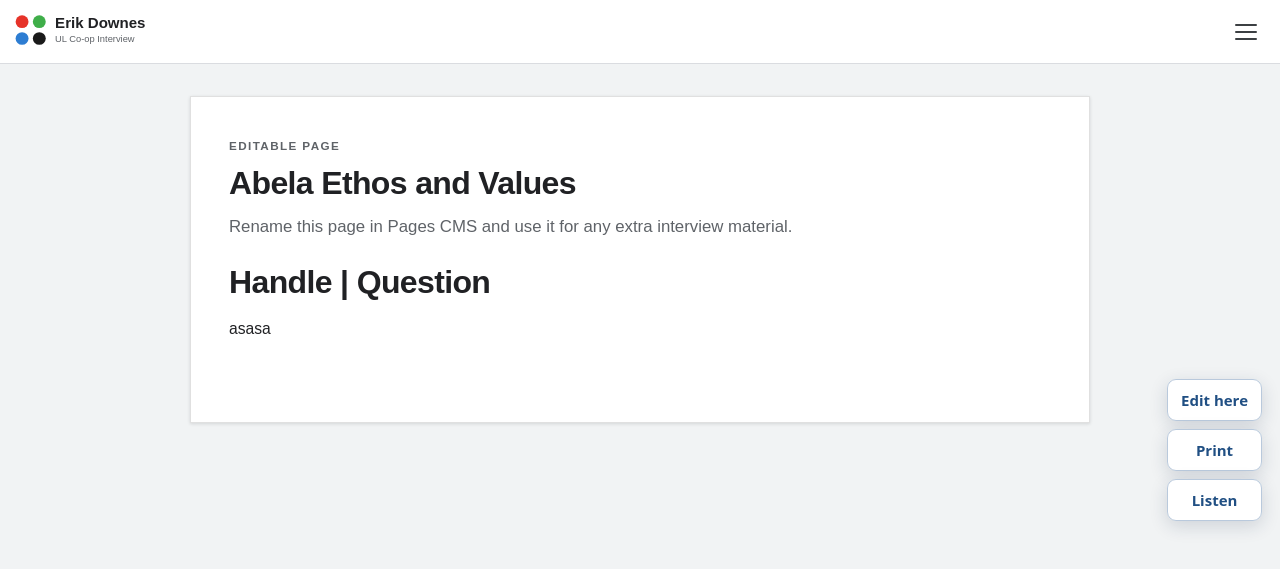
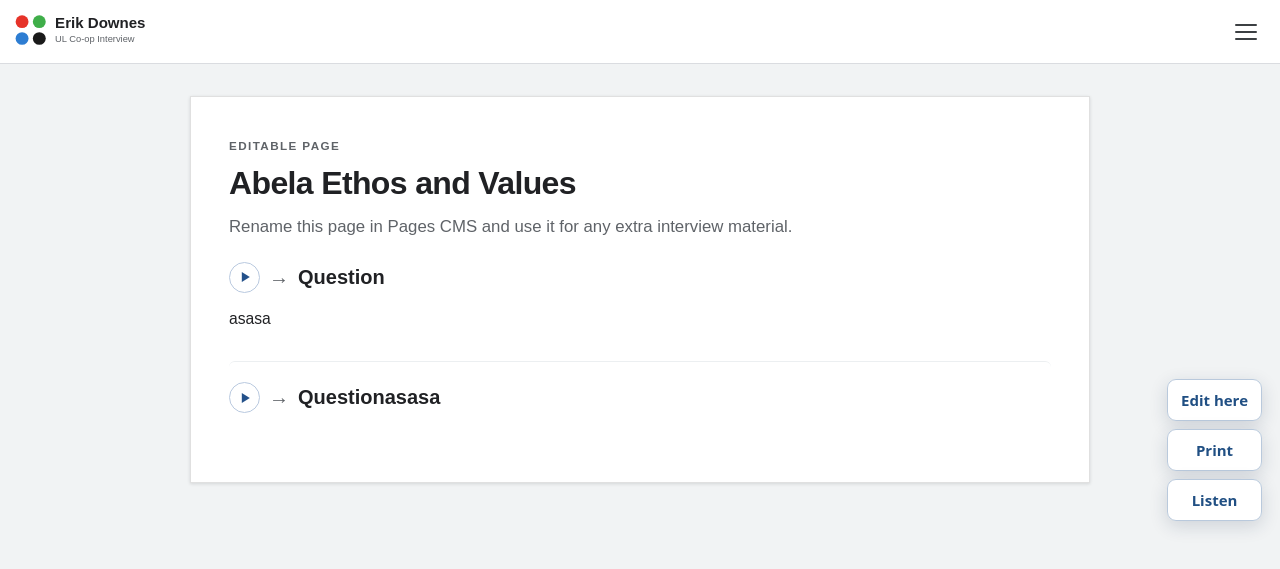
Before and after one commit to ronandownes/coop, a Jekyll site: the page built from spare-1.md, in a window 1280 px wide. Shown: the top 569 px of the page. Built offline with Jekyll 4.4.1, drawn with Linux system fonts in a browser that asks for light colours.

Commit message:
Update spare-1.md (via Pages CMS)

```diff
--- a/spare-1.md
+++ b/spare-1.md
@@ -5,8 +5,8 @@ nav_order: 80
 eyebrow: EDITABLE PAGE
 intro: Rename this page in Pages CMS and use it for any extra interview material.
 ---
-# Handle | Question
-
-
+## Handle | Question
 
 asasa
+
+## Handle | Questionasasa
```
